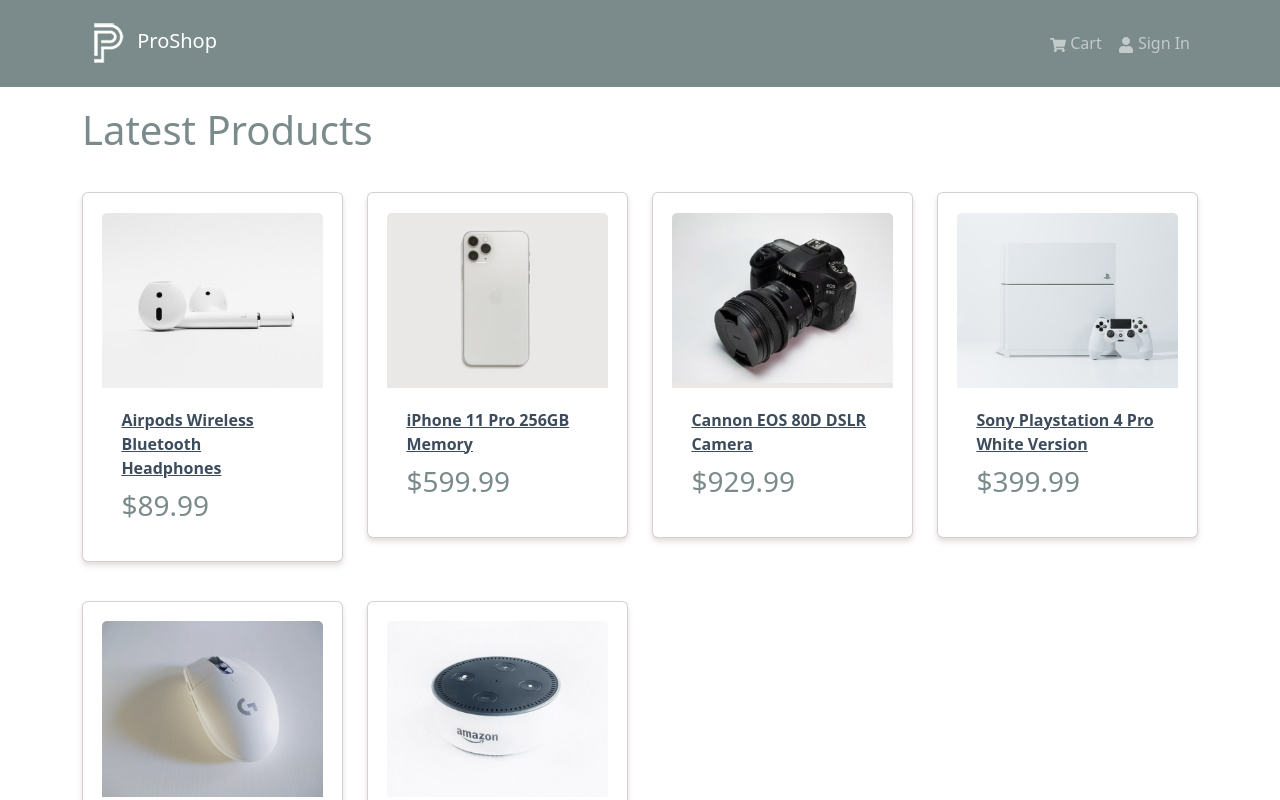
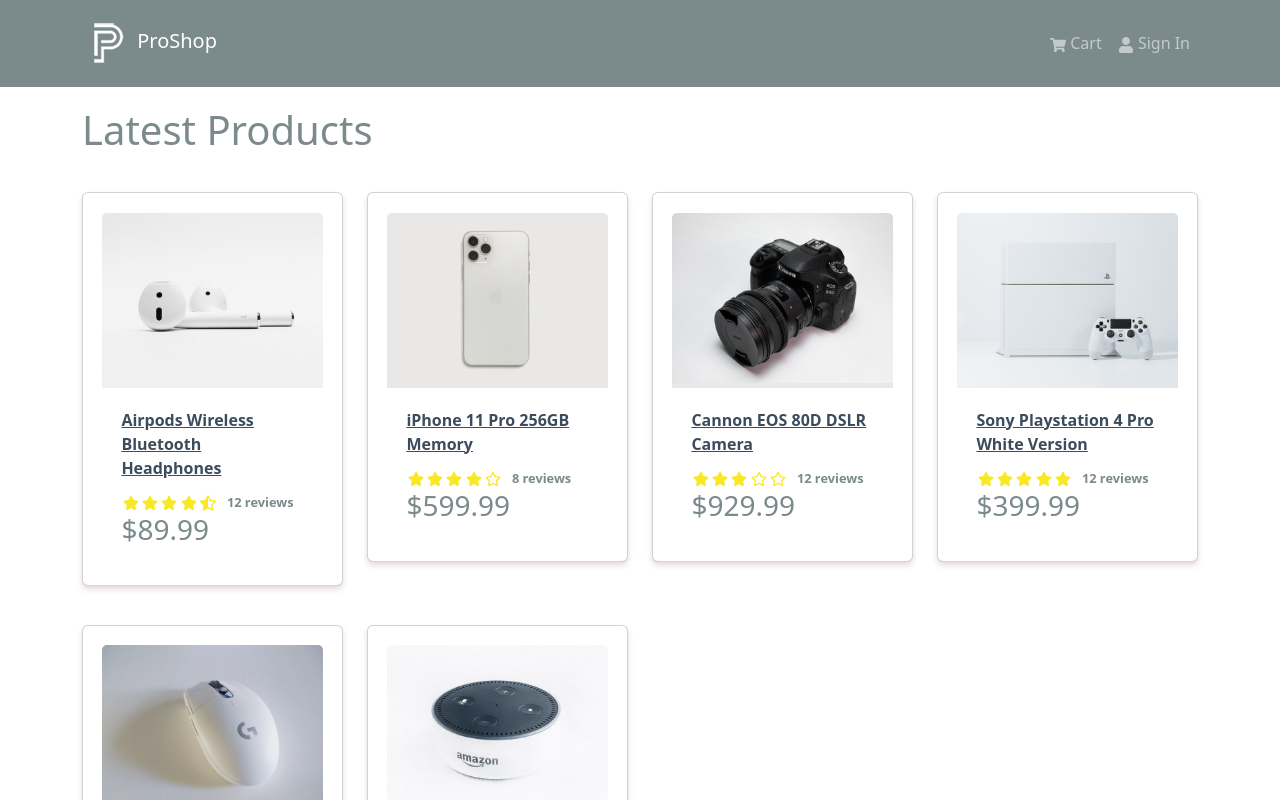
Before and after one commit to prahladinala/proshop-mern-stack, a React (Create React App) app in the folder frontend/: page / in a window 1280 px wide. Shown: the top 800 px of the page. Built offline with nearby package versions, Linux system fonts and the light colour scheme.

Commit message:
Rating Component Done

```diff
--- a/frontend/src/components/Product.jsx
+++ b/frontend/src/components/Product.jsx
@@ -1,5 +1,6 @@
 import { Card } from "react-bootstrap";
 import { Link } from "react-router-dom";
+import Rating from "./Rating";
 
 const Product = ({ product }) => {
   return (
@@ -14,7 +15,9 @@
             <strong>{product.name}</strong>
           </Card.Title>
         </Link>
-
+        <Card.Text as="div">
+          <Rating value={product.rating} text={`${product.numReviews} reviews`} />
+        </Card.Text>
         <Card.Text as="h3">
           ${product.price}
         </Card.Text>
--- /dev/null
+++ b/frontend/src/components/Rating.jsx
@@ -0,0 +1,28 @@
+import {FaStar, FaStarHalfAlt, FaRegStar} from 'react-icons/fa'
+
+const Rating = ({value, text}) => {
+  return (
+    <div className='rating'>
+        <span>
+            {value >=1 ? <FaStar/> : value >= 0.5 ? <FaStarHalfAlt/> : <FaRegStar/>}
+        </span>
+        <span>
+            {value >=2 ? <FaStar/> : value >= 1.5 ? <FaStarHalfAlt/> : <FaRegStar/>}
+        </span>
+        <span>
+            {value >=3 ? <FaStar/> : value >= 2.5 ? <FaStarHalfAlt/> : <FaRegStar/>}
+        </span>
+        <span>
+            {value >=4 ? <FaStar/> : value >= 3.5 ? <FaStarHalfAlt/> : <FaRegStar/>}
+        </span>
+        <span>
+            {value >=5 ? <FaStar/> : value >= 4.5 ? <FaStarHalfAlt/> : <FaRegStar/>}
+        </span>
+        <span className='rating-text'>
+            {text && text}
+        </span>
+    </div>
+  )
+}
+
+export default Rating
```
